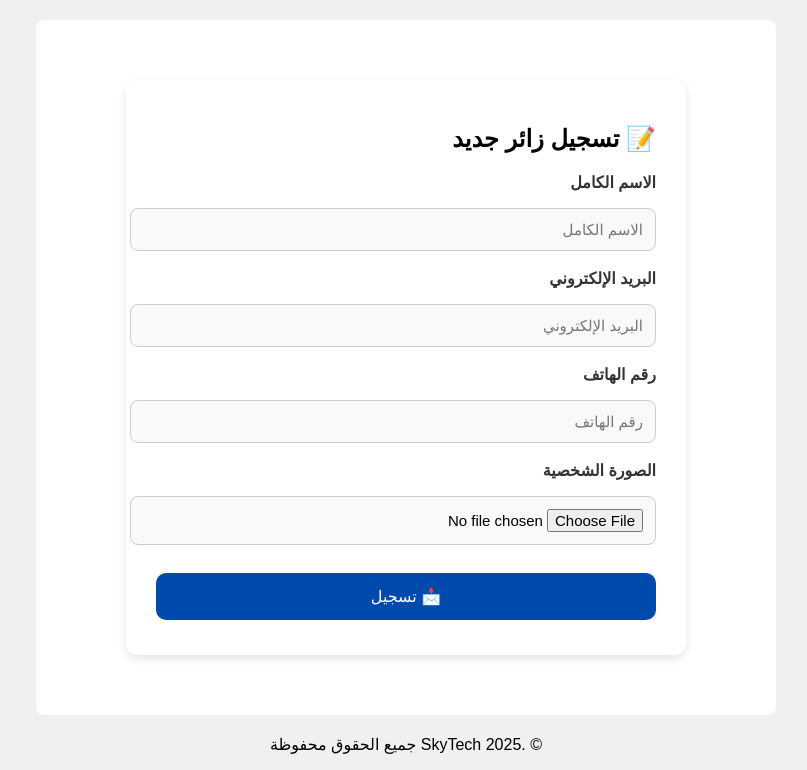
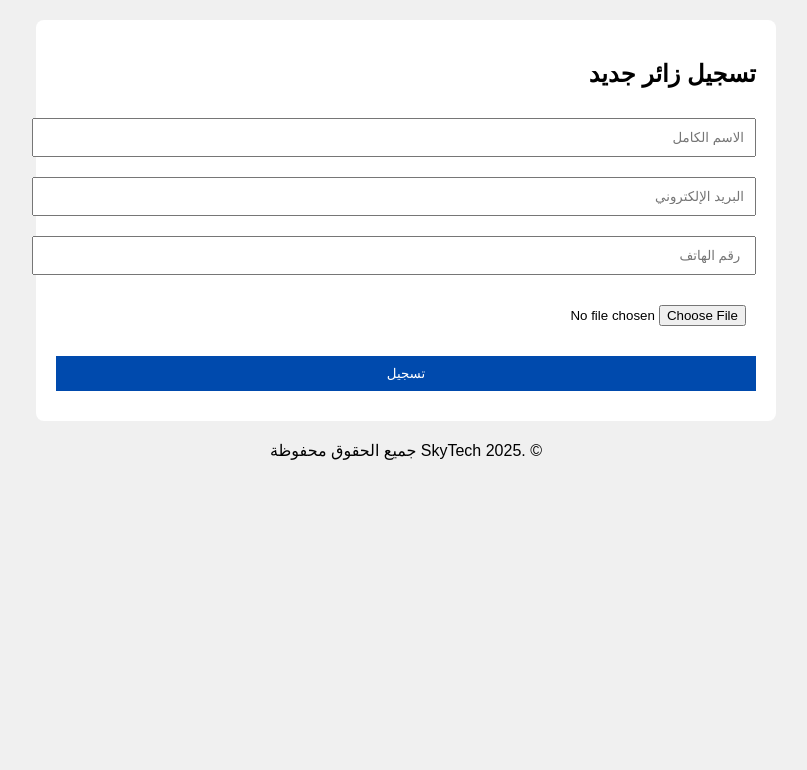
Before and after one commit to EngAbdurabu/CardVisitor-, a Flask app: page / in a window 1280 px wide. Shown: the part 130-900 px from the top of the page, without its empty margins (234-1041 px from the left). After the commit the page ends 590 px from the top, so only its background shows below. Run offline with Flask 3, Linux system fonts and the light colour scheme; some libraries are stand-ins or nearby versions.

Commit message:
unupload change

```diff
--- a/templates/index.html
+++ b/templates/index.html
@@ -3,23 +3,14 @@
 {% block title %}تسجيل زائر جديد{% endblock %}
 
 {% block content %}
-<div class="form-container">
-  <h2>📝 تسجيل زائر جديد</h2>
+<h2>تسجيل زائر جديد</h2>
 
-  <form action="/" method="POST" enctype="multipart/form-data" class="visitor-form">
-    <label>الاسم الكامل</label>
-    <input type="text" name="full_name" placeholder="الاسم الكامل" required />
+<form action="/" method="POST" enctype="multipart/form-data">
+  <input type="text" name="full_name" placeholder="الاسم الكامل" required />
+  <input type="email" name="email" placeholder="البريد الإلكتروني" required />
+  <input type="tel" name="phone" id="phone" placeholder=" رقم الهاتف" required dir="rtl" />
+  <input type="file" name="photo" placeholder="الصورة الشخصية ">
 
-    <label>البريد الإلكتروني</label>
-    <input type="email" name="email" placeholder="البريد الإلكتروني" required />
-
-    <label>رقم الهاتف</label>
-    <input type="tel" name="phone" id="phone" placeholder="رقم الهاتف" required dir="rtl" />
-
-    <label>الصورة الشخصية</label>
-    <input type="file" name="photo" accept="image/*" />
-
-    <button type="submit">📩 تسجيل</button>
-  </form>
-</div>
+  <button type="submit">تسجيل</button>
+</form>
 {% endblock %}
```
